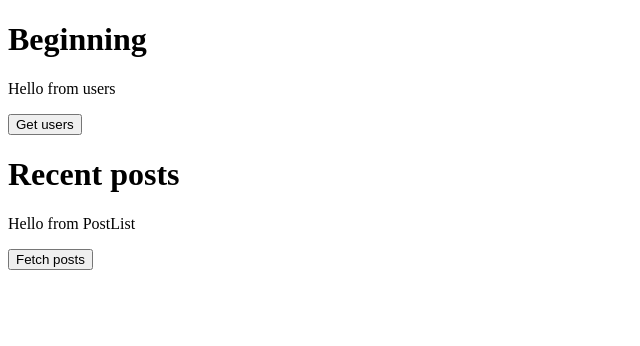
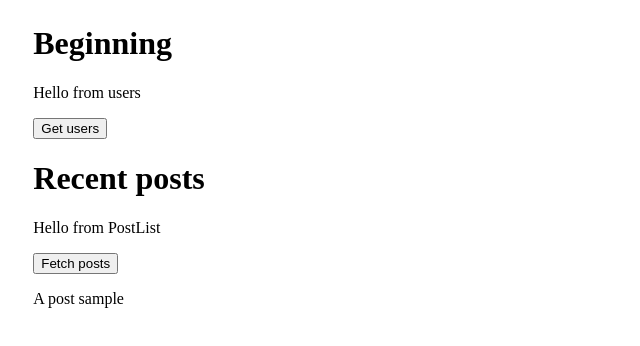
Before and after one commit to ellipsisMob/nomad, a React (Create React App) app in the folder client/: page / in a window 1280 px wide. Shown: the top 346 px of the page, without its empty margins (0-640 px from the left). Built offline with nearby package versions, Linux system fonts and the light colour scheme.

Commit message:
Starting on state and Post rendering

```diff
--- a/client/src/App.css
+++ b/client/src/App.css
@@ -0,0 +1,3 @@
+.App {
+  margin: 2%;
+}
--- /dev/null
+++ b/client/src/components/Post.jsx
@@ -0,0 +1,5 @@
+import React from 'react';
+
+const Post = () => <p>A post sample</p>;
+
+export default Post;
--- a/client/src/components/PostList.jsx
+++ b/client/src/components/PostList.jsx
@@ -1,10 +1,17 @@
-import React from 'react';
+import React, { useState, useEffect } from 'react';
+import Post from './Post';
 
 const PostList = () => {
+  const [posts, setPosts] = useState([]);
+
+  useEffect(() => {
+    console.log('from useEffect hook', posts);
+  }, [posts]);
+
   const fetchPosts = () => {
     fetch('http://localhost:8000/api/posts')
       .then(res => res.json())
-      .then(data => console.log('fetched posts', data));
+      .then(data => setPosts(data));
   };
 
   return (
@@ -12,6 +19,7 @@ const PostList = () => {
       <h1>Recent posts</h1>
       <p>Hello from PostList</p>
       <button type="button" id="fetch" onClick={fetchPosts}>Fetch posts</button>
+      <Post />
     </div>
   );
 };
```
